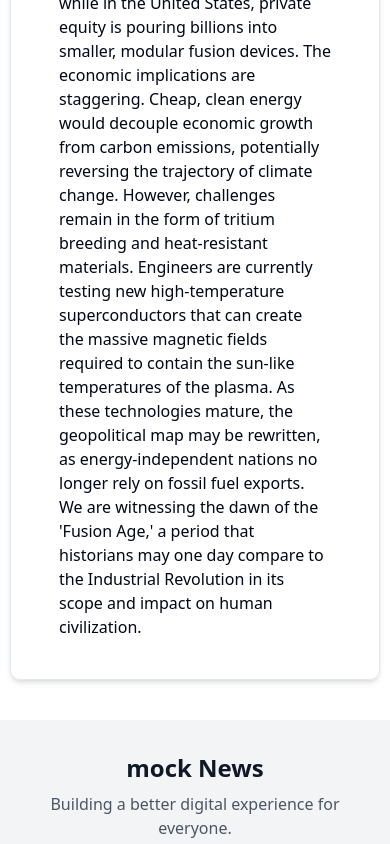
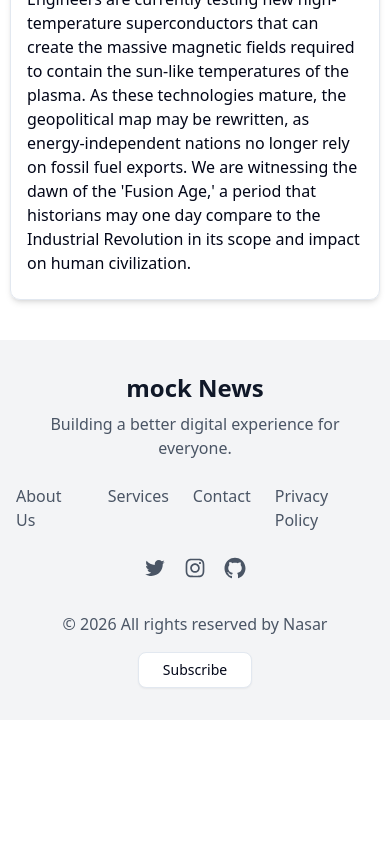
Before and after one commit to dearnasaruddin/mocknews, a Next.js app: page /news/news-001 in a window 390 px wide. Shown: the part 1474-2318 px from the top of the page. After the commit the page ends 2194 px from the top, so only its background shows below. Built offline with nearby package versions, Linux system fonts and the light colour scheme.

Commit message:
homepage & newsdetailpage mobile responsive done

```diff
--- a/src/app/news/[id]/page.tsx
+++ b/src/app/news/[id]/page.tsx
@@ -7,7 +7,7 @@ const NewsDetailsPage = async ({ params }: { params: { id: string } }) => {
     const article = newsData.find((article) => article.id === id);
     return (
         <section className="pt-12">
-            <article className="max-w-4xl mx-auto p-6 shadow-md border rounded-lg flex flex-col justify-center items-center">
+            <article className="max-w-4xl mx-auto p-2 lg:p-6 shadow-md border rounded-lg flex flex-col justify-center items-center">
                 {article?.imageUrl && (
                     <div>
                         <Image
@@ -21,7 +21,7 @@ const NewsDetailsPage = async ({ params }: { params: { id: string } }) => {
                         />
                     </div>
                 )}
-                <div className="my-5 px-6">
+                <div className="my-5 px-2 lg:px-6">
                     <span className="bg-blue-100 text-blue-600 text-xs font-semibold mr-2 px-2.5 py-1 rounded"                    >
                         {article?.category}
                     </span>
@@ -31,7 +31,7 @@ const NewsDetailsPage = async ({ params }: { params: { id: string } }) => {
 
 
                 {/* Full Description */}
-                <div className="mt-6 px-6">
+                <div className="lg:mt-6 px-2 lg:px-6">
                     <p className="mb-4">{article?.content}</p>
                 </div>
             </article>
--- a/src/components/shared/Footer.tsx
+++ b/src/components/shared/Footer.tsx
@@ -9,9 +9,9 @@ const Footer = () => {
         <div className="flex flex-col md:flex-row justify-between items-center space-y-6 md:space-y-0">
           {/* Logo and Description */}
           <div className="text-center md:text-left">
-            <h2 className="text-2xl font-bold text-gray-900 dark:text-white">
+            <Link href={'/'} className="text-2xl font-bold text-gray-900 dark:text-white">
               mock News
-            </h2>
+            </Link>
             <p className="mt-2 text-gray-600 dark:text-gray-400">
               Building a better digital experience for everyone.
             </p>
--- a/src/components/shared/navbar/Banner.tsx
+++ b/src/components/shared/navbar/Banner.tsx
@@ -15,7 +15,7 @@ const Banner = () => {
           <h4 className='text-sm font-medium text-gray-500 dark:text-gray-300'>{featuredArticle?.category}</h4>
           <h2 className='text-3xl font-bold'>{featuredArticle?.title}</h2>
           <p>{featuredArticle?.content.slice(0, 226)}</p>
-          <p>{featuredArticle?.content.slice(226, 518)}</p>
+          <p className='max-md:hidden'>{featuredArticle?.content.slice(226, 518)}</p>
           <Link href={`/news/${featuredArticle?.id}`}><Button className='w-full cursor-pointer' variant='default'>Read More</Button></Link>
         </div>
       </div>
--- a/src/data/newsData.ts
+++ b/src/data/newsData.ts
@@ -1,5 +1,6 @@
 import { NewsArticle } from "@/types/news"
-
+// 83cc2110024b4999b0befc0ecba343a5         api key of newsapi.org
+// pub_fdd36ba92f844bcba31bce981e13a1a7      api key of newsdata.io
 const newsData: NewsArticle[] = [
   {
     id: "news-001",
```
